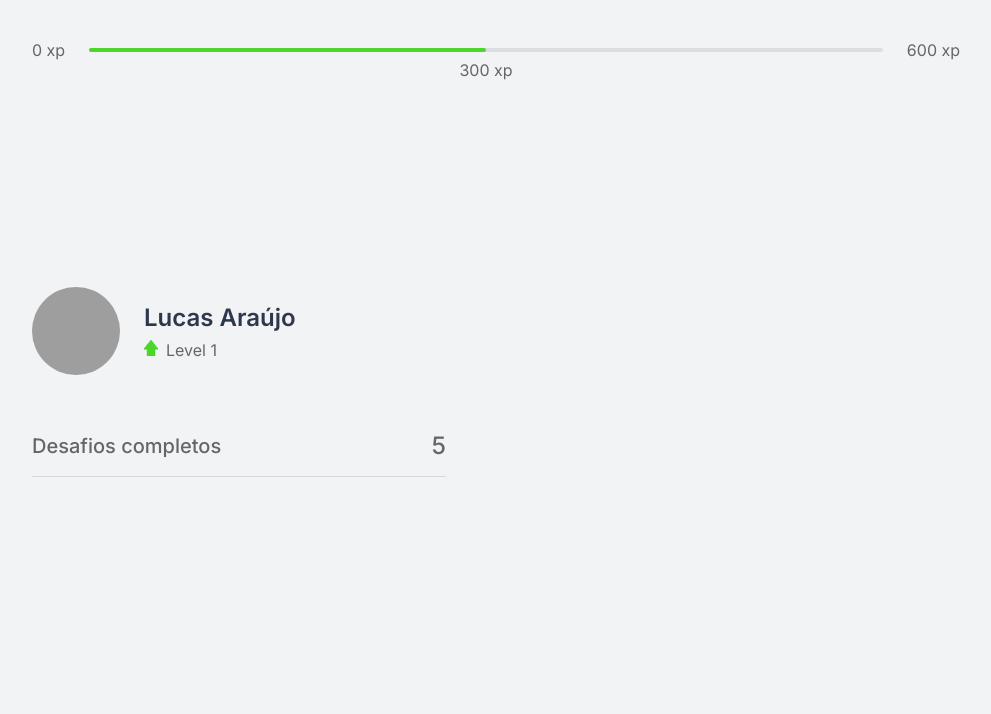
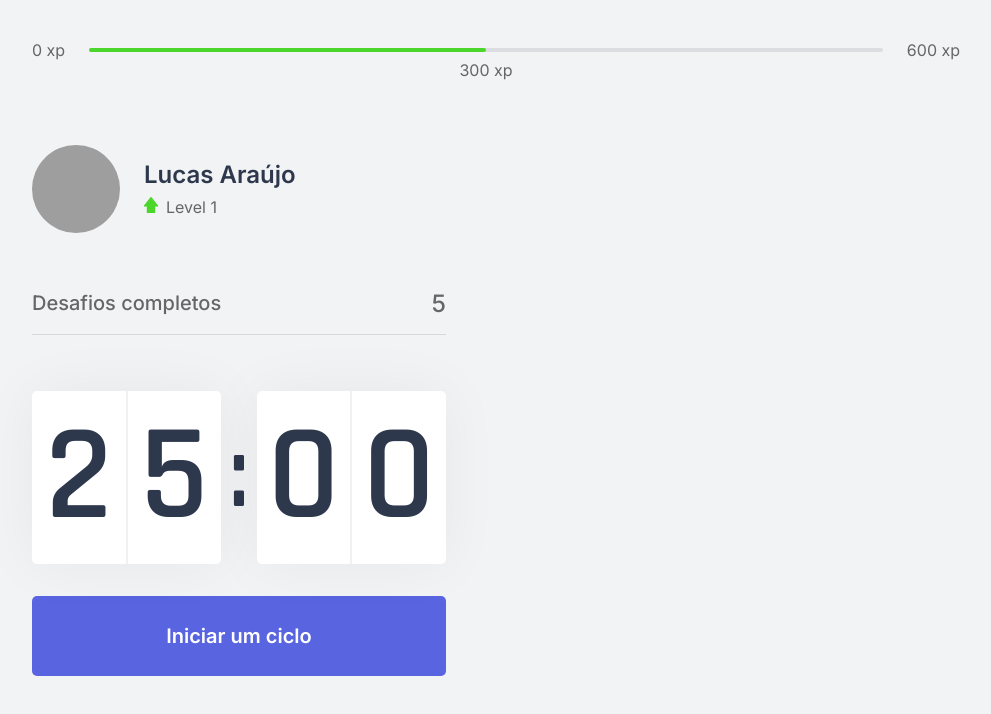
Before and after one commit to lucasaraujo1301-zz/nlw4_poject, a Next.js app: page / in a window 1280 px wide. Shown: the top 714 px of the page, without its empty margins (144-1135 px from the left). Built offline with nearby package versions, Linux system fonts and the light colour scheme; grey boxes are pictures that could not be loaded.

Commit message:
creating countdown component

```diff
--- /dev/null
+++ b/src/components/Countdown.tsx
@@ -0,0 +1,47 @@
+import styles from '../styles/components/Countdown.module.css'
+import {useState, useEffect} from "react";
+
+export function Countdown() {
+    const [time, setTime] = useState(25 * 60);
+    const [active, setActive] = useState(false);
+
+    const minutes = Math.floor(time / 60);
+    const seconds = time % 60;
+
+    const [minuteLeft, minuteRight] = String(minutes).padStart(2, '0').split('');
+    const [secondLeft, secondRight] = String(seconds).padStart(2, '0').split('');
+
+    function startCountdown(){
+        setActive(true);
+    }
+
+    useEffect(() => {
+        if (active && time > 0){
+            setTimeout(() => {
+                setTime(time - 1)
+            }, 1000)
+        }
+    }, [active, time])
+
+    return (
+        <div>
+            <div className={styles.countdownContainer}>
+                <div>
+                    <span>{minuteLeft}</span>
+                    <span>{minuteRight}</span>
+                </div>
+                <span>:</span>
+                <div>
+                    <span>{secondLeft}</span>
+                    <span>{secondRight}</span>
+                </div>
+            </div>
+
+            <button type="button" className={styles.countdownButton} onClick={startCountdown}>
+                Iniciar um ciclo
+            </button>
+        </div>
+
+
+    );
+}
--- a/src/pages/_document.tsx
+++ b/src/pages/_document.tsx
@@ -5,6 +5,8 @@
         return (
             <Html>
                 <Head>
+                    <link rel="shortcut icon" href="favicon.png" type="image/png"/>
+
                     <link rel="preconnect" href="https://fonts.gstatic.com"/>
                     <link
                         href="https://fonts.googleapis.com/css2?family=Inter:wght@400;500;600&family=Rajdhani:wght@600&display=swap"
--- a/src/pages/index.tsx
+++ b/src/pages/index.tsx
@@ -2,18 +2,24 @@
 import {ExperienceBar} from "../components/ExperienceBar";
 import {Profile} from "../components/Profile";
 import {CompletedChallenges} from "../components/CompletedChallenges";
+import {Countdown} from "../components/Countdown";
 
-
+import Head from 'next/head'
 
 export default function Home() {
     return (
         <div className={styles.container}>
+            <Head>
+                <title>Início | move.it</title>
+            </Head>
+
             <ExperienceBar/>
 
             <section>
                 <div>
                     <Profile />
                     <CompletedChallenges />
+                    <Countdown />
                 </div>
                 <div>
 
--- /dev/null
+++ b/src/styles/components/Countdown.module.css
@@ -0,0 +1,64 @@
+.countdownContainer {
+    display: flex;
+    align-items: center;
+    font-family: 'Rajdhani', sans-serif;
+    font-weight: 600;
+    color: var(--title);
+}
+
+.countdownContainer > div {
+    flex: 1;
+
+    display: flex;
+    align-items: center;
+    justify-content: space-evenly;
+
+    background: var(--white);
+    box-shadow: 0 0 60px rgba(0, 0, 0, 0.05);
+    border-radius: 5px;
+    font-size: 8.5rem;
+    text-align: center;
+}
+
+.countdownContainer > div span{
+    flex: 1;
+}
+
+.countdownContainer > div span:first-child{
+    border-right: 1px solid #f0f1f3;
+}
+
+.countdownContainer > div span:last-child{
+    border-left: 1px solid #f0f1f3;
+}
+
+.countdownContainer > span {
+    font-size: 6.25rem;
+    margin: 0 0.5rem;
+}
+
+.countdownButton {
+    width: 100%;
+    height: 5rem;
+
+    margin-top: 2rem;
+
+    display: flex;
+    align-items: center;
+    justify-content: center;
+
+    border: 0;
+    border-radius: 5px;
+
+    background: var(--blue);
+    color: var(--white);
+
+    font-size: 1.25rem;
+    font-weight: 600;
+
+    transition: background-color 0.2s;
+}
+
+.countdownButton:hover{
+    background: var(--blue-dark);
+}
```
